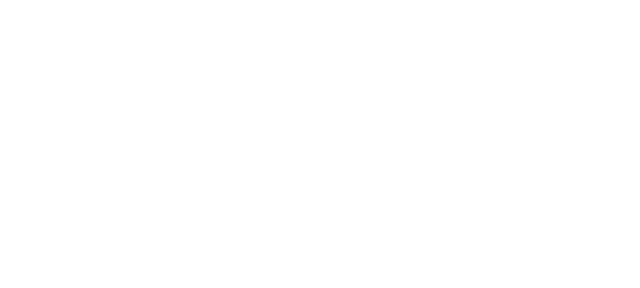
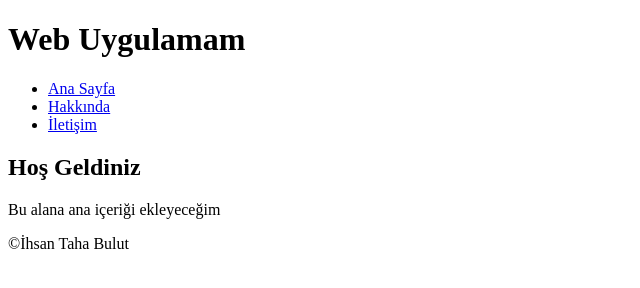
Before and after one commit to bihsantaha/web-teknolojileri-proje, a plain HTML site: page index.html in a window 1280 px wide. Shown: the whole page, without its empty margins (0-640 px from the left). Drawn offline with Linux system fonts and the light colour scheme.

Commit message:
projemin header, main ve footer yapılarını kurdum

```diff
--- a/index.html
+++ b/index.html
@@ -3,9 +3,31 @@
 <head>
   <meta charset="utf-8">
   <meta name="viewport" content="width=device-width, initial-scale=1">
-  <title>Bilişim Sistemleri Projesi</title>
+  <title>Dönem Projesi</title>
 </head>
 <body>
-  <!-- İlk commit: Boş sayfa iskeleti oluşturdum -->
+
+  <header>
+    <h1>Web Uygulamam</h1>
+    <nav>
+      <ul>
+        <li><a href="index.html">Ana Sayfa</a></li>
+        <li><a href="#hakkinda">Hakkında</a></li>
+        <li><a href="#iletisim">İletişim</a></li>
+      </ul>
+    </nav>
+  </header>
+
+  <main>
+    <article>
+      <h2>Hoş Geldiniz</h2>
+      <p>Bu alana ana içeriği ekleyeceğim</p>
+    </article>
+  </main>
+
+  <footer>
+    <p>&copy;İhsan Taha Bulut</p>
+  </footer>
+
 </body>
 </html>
```
